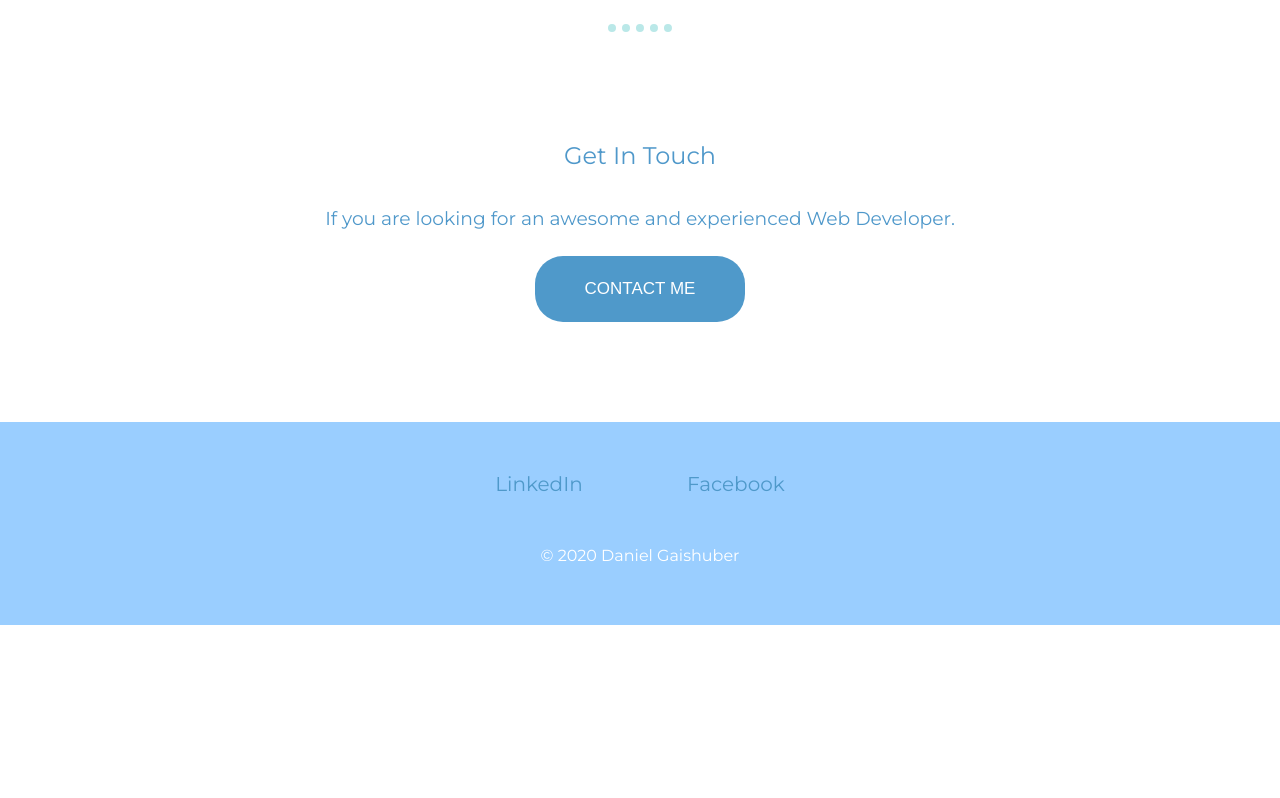
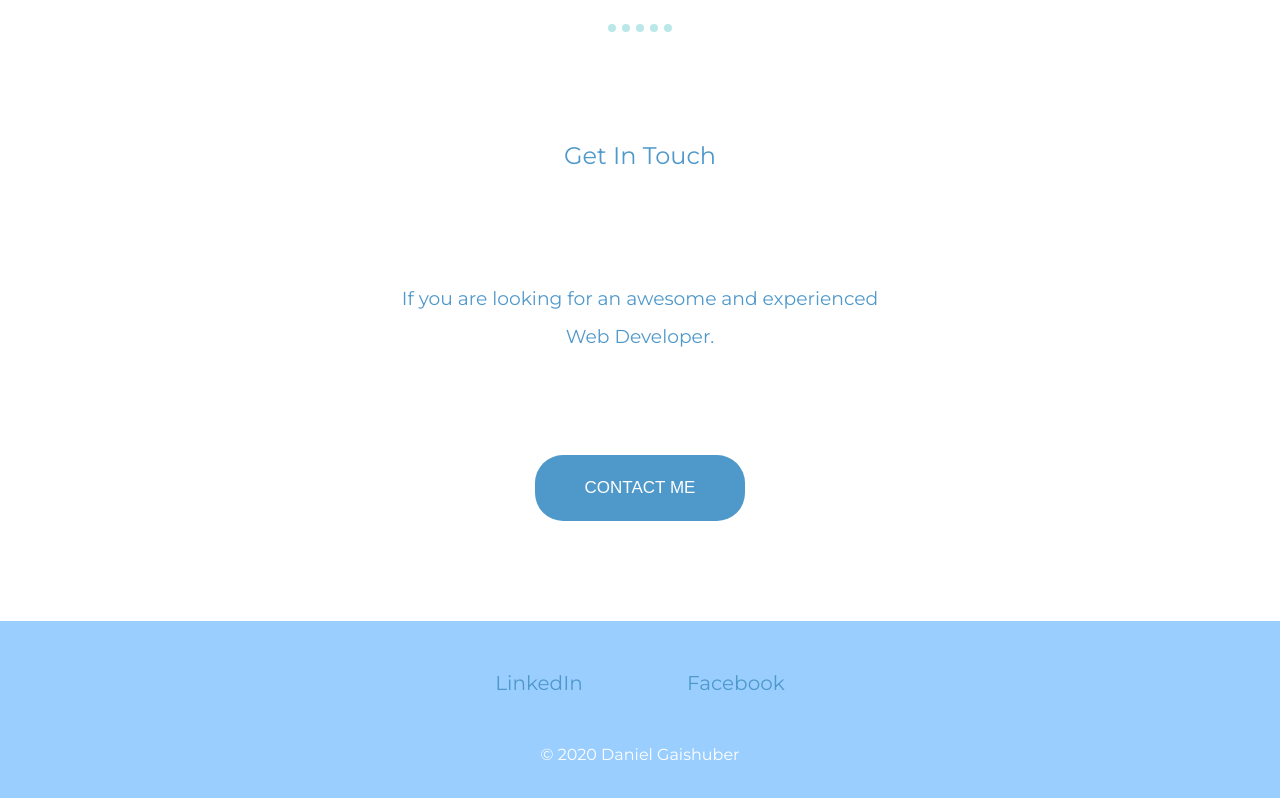
Before and after one commit to Daniega/CV-HTML-CSS, a plain HTML site: page index.html in a window 1280 px wide. Shown: the part 1890-2688 px from the top of the page. Before the commit the page ends 2515 px from the top, so only its background shows below. Drawn offline with Linux system fonts and the light colour scheme.

Commit message:
Update styles.css

```diff
--- a/css/styles.css
+++ b/css/styles.css
@@ -143,7 +143,7 @@ hr {
   margin: auto;
 }
 
-.contect-text {
+.contact-text {
   width: 40%;
   margin: 100px auto 100px auto;
 }
```
